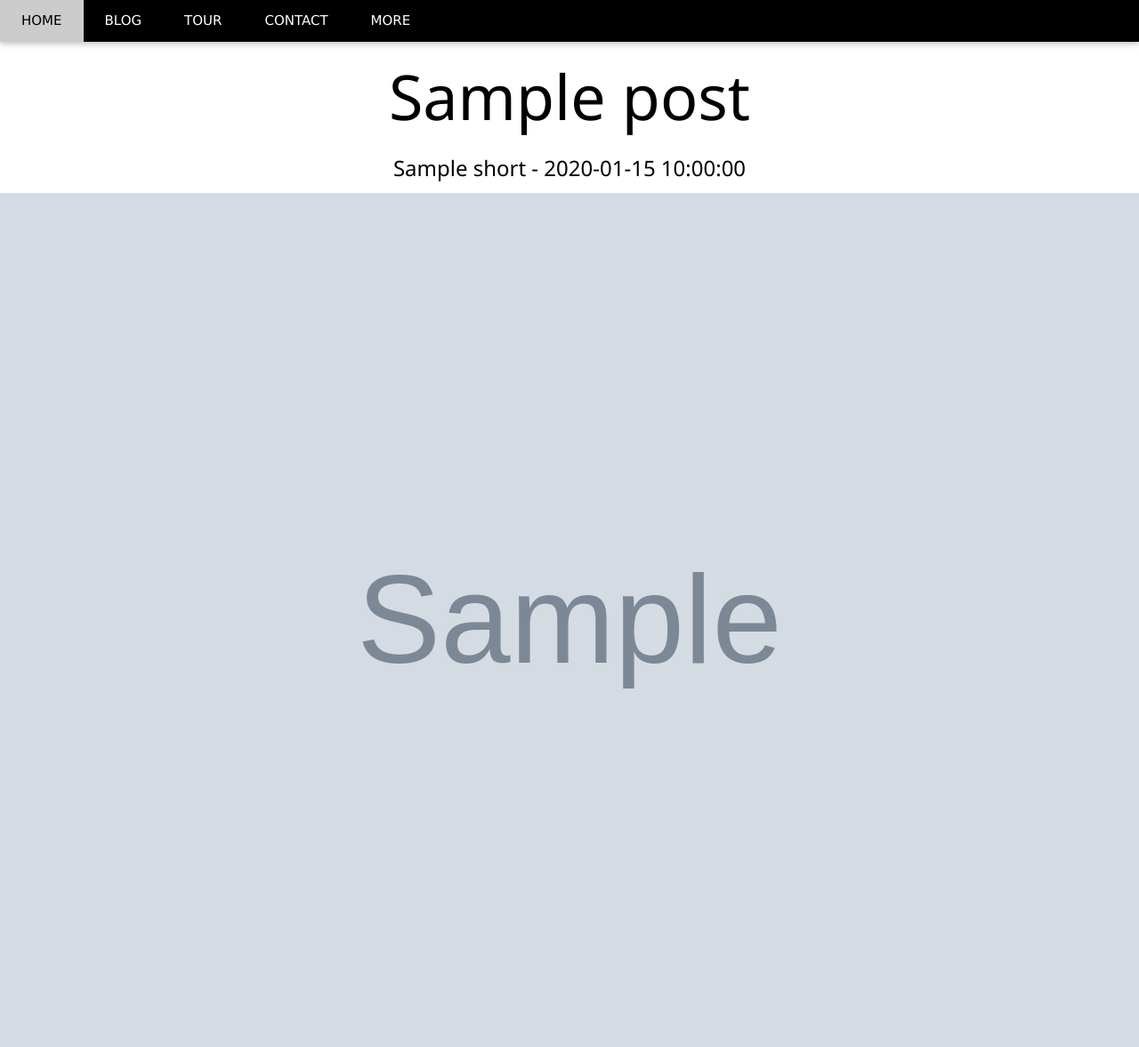
After one commit to xanderforrest/blog-site, a Flask app: template templates/post.html in a window 1280 px wide. The commit adds this page. Shown: the whole page at 89% size. Run offline with Flask 2, Linux system fonts and the light colour scheme; the template is opened without the code that fills it: most values are stand-ins (such as "Sample title", 1, 10 or a date in 2020); grey boxes marked "Sample" are stand-in pictures.

Commit message:
Created blog page HTML and loading of actual blog content

```diff
--- a/main.py
+++ b/main.py
@@ -19,7 +19,7 @@ def blog():
 @app.route('/blog/<blogid>')
 def post(blogid):
     post_data = CM.get_post(blogid)
-    return str(post_data)
+    return render_template('post.html', post=post_data)
 
 
 if __name__ == '__main__':
--- a/templates/index.html
+++ b/templates/index.html
@@ -1,6 +1,6 @@
 <!DOCTYPE html>
 <html>
-<title>W3.CSS Template</title>
+<title>XF Dev</title>
 <meta charset="UTF-8">
 <meta name="viewport" content="width=device-width, initial-scale=1">
 <link rel="stylesheet" href="{{ url_for('static', filename='style.css') }}">
--- /dev/null
+++ b/templates/post.html
@@ -0,0 +1,10 @@
+{% extends "index.html" %}
+
+{% block content %}
+<div class="w3-panel w3-padding-large"></div>
+<div class="w3-center">
+    <h1 style="font-size: 70px;"> {{post.heading}} </h1>
+    <h3> {{post.short}} - {{post.date}} </h3>
+    <img src="{{post.image}}" style="width:100%">
+</div>
+{% endblock %}
--- a/utilities.py
+++ b/utilities.py
@@ -25,6 +25,7 @@ class ContentManager:
         np["date"] = datetime.utcfromtimestamp(int(row[3])).strftime("%A %d %B, %Y")
         np["intro"] = row[4]
         np["image"] = row[5]
+        # np["content"] = row[6]
 
         return np
 
@@ -36,7 +37,8 @@ Heading TEXT,
 Short Text,
 Date INT,
 Intro TEXT,
-Image TEXT
+Image TEXT,
+Content TEXT
 );
 """
         self.c.execute(create_posts)
```
